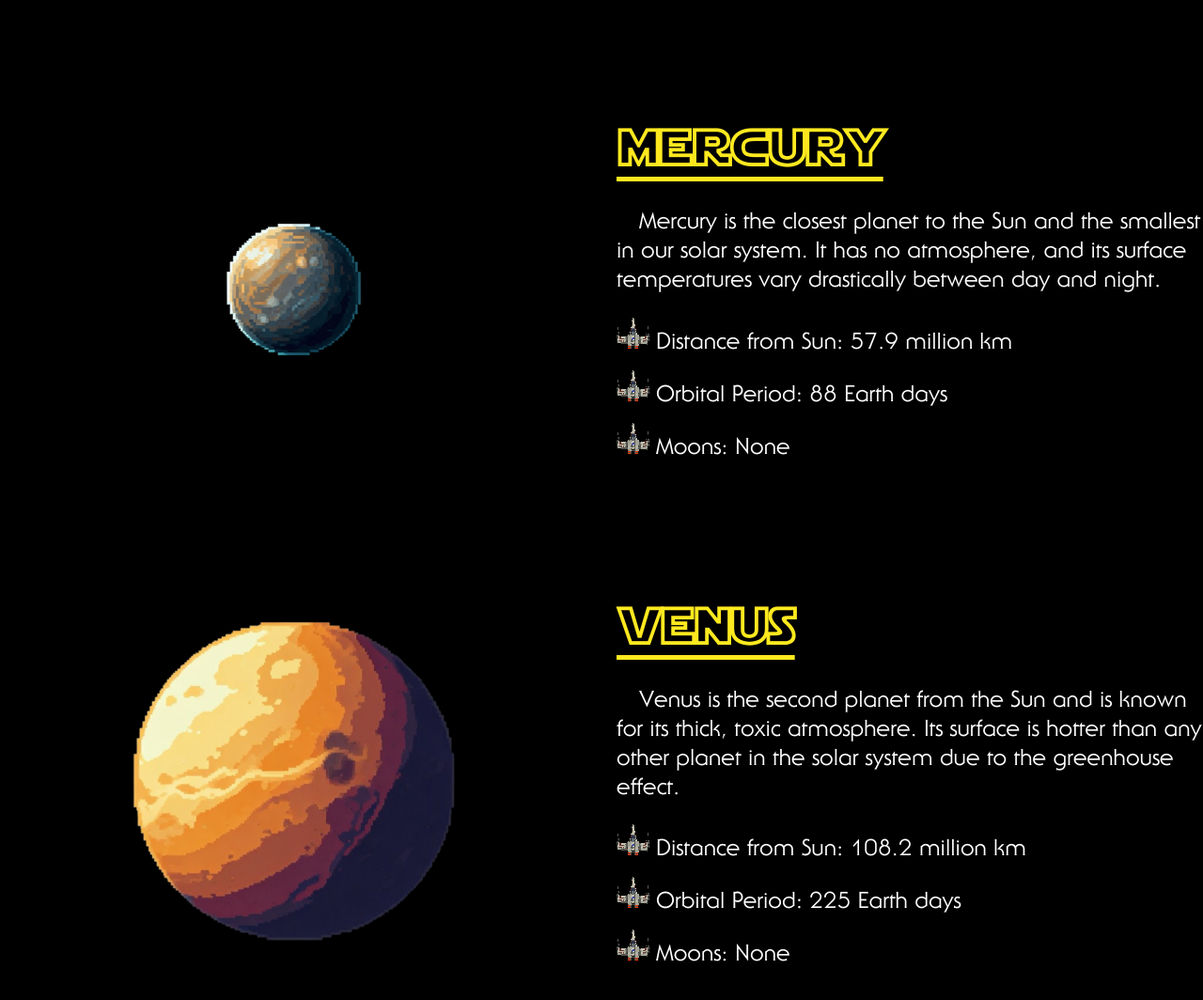
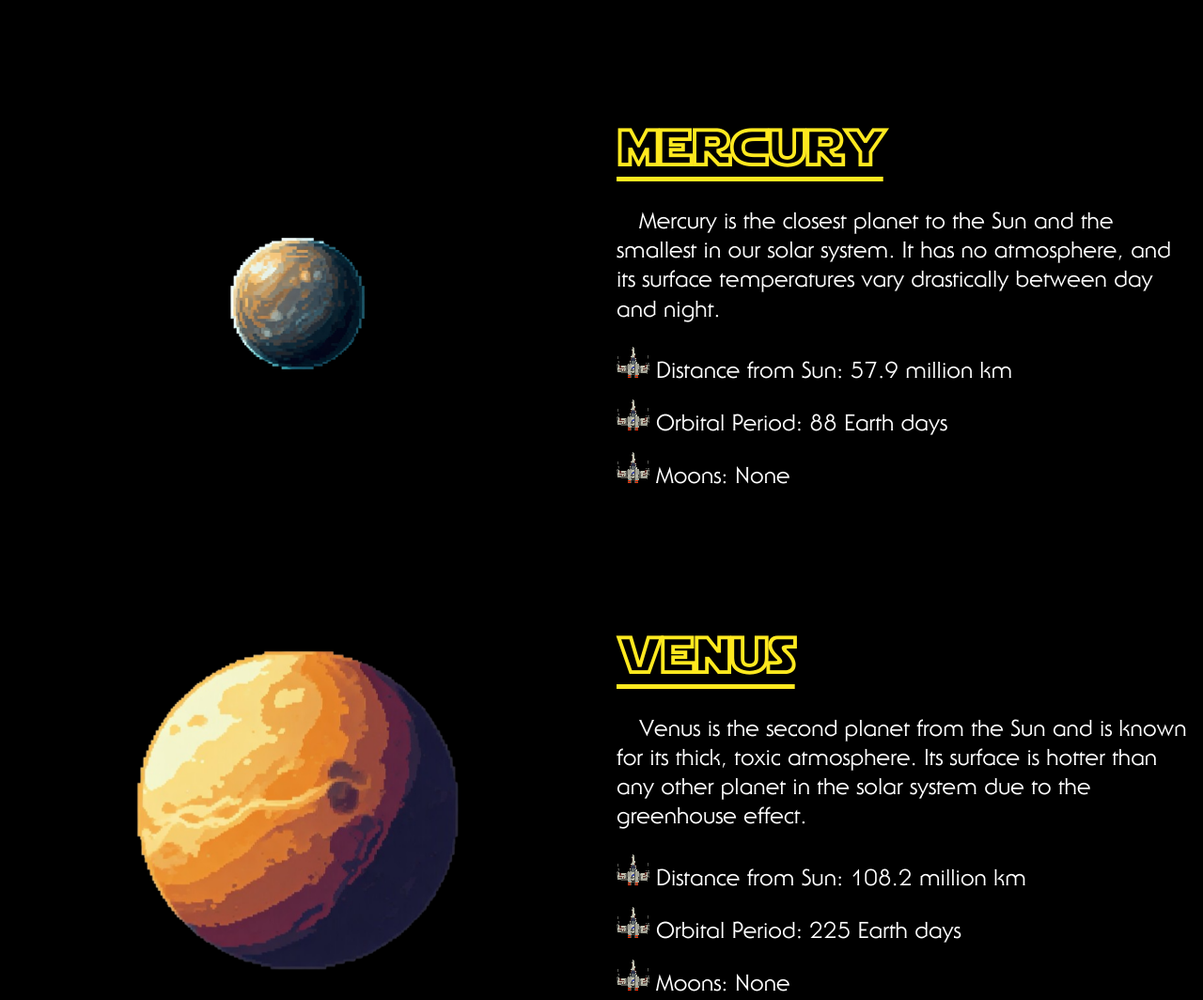
Before and after one commit to menard-codes/starwars-outer-space, a plain HTML site: page index.html in a window 1280 px wide. Shown: the part 1744-2808 px from the top of the page at 94% size. Drawn offline with Linux system fonts and the light colour scheme.

Commit message:
UI improvements

```diff
--- a/styles.css
+++ b/styles.css
@@ -93,6 +93,10 @@ section {
     min-height: 100vh;
 }
 
+article {
+    padding-inline: 0.5rem;
+}
+
 .img-border-container {
     display: flex;
     flex-wrap: wrap;
@@ -132,6 +136,7 @@ section.solar-system-overview {
     text-align: center;
 
     position: relative;
+    isolation: isolate;
 
     background-image: url(/starwars-outer-space/assets/images/space-8bit-bg.jpg);
     background-size: 100px;
@@ -148,7 +153,7 @@ section.solar-system-overview::before {
     height: 210px;
     background-image: url(/starwars-outer-space/assets/images/death-star.png);
     background-size: cover;
-    z-index: 9999;
+    z-index: -9999;
 
     animation: hover-animation 2s ease-in-out infinite;
 }
@@ -249,6 +254,15 @@ section.solar-system-objects h2 {
     font-size: 3.4rem;
     text-decoration: underline;
     text-underline-offset: 0.2em;
+    text-align: center;
+}
+
+@media screen and (min-width: 1020px) {
+    .planet h3,
+    .moon h3,
+    .solar-system-objects h3 {
+        text-align: left;
+    }
 }
 
 .planet p,
```
